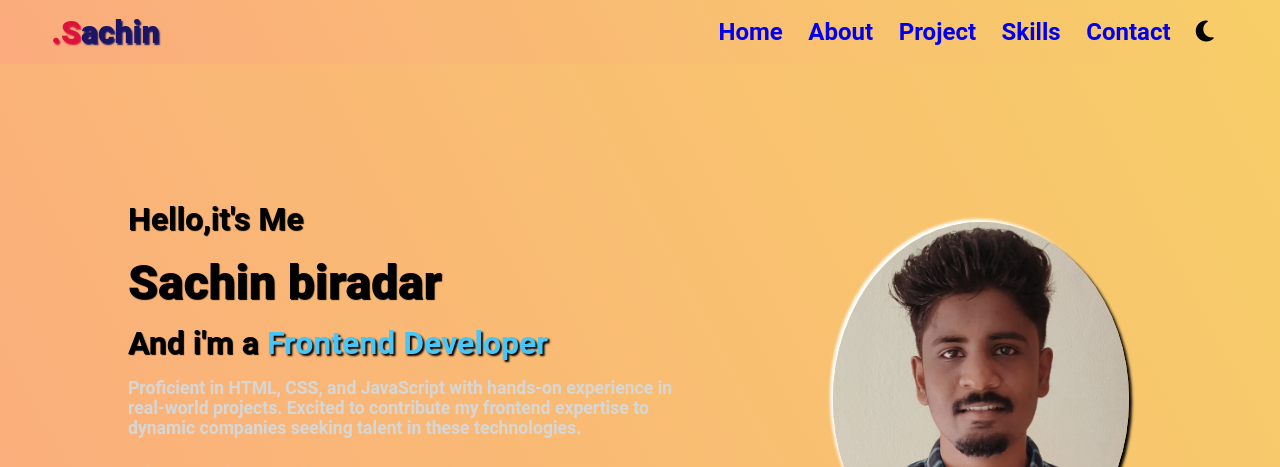
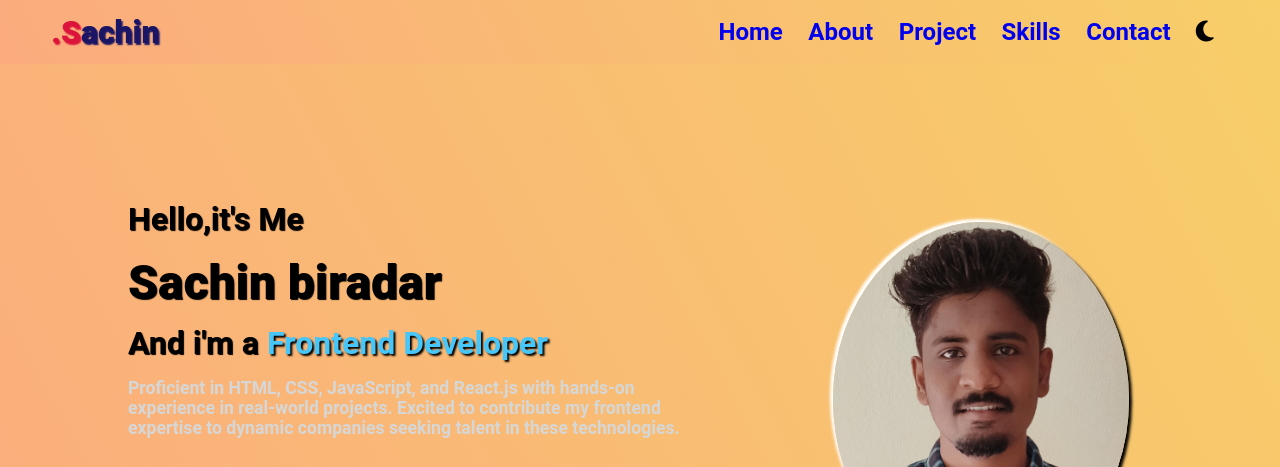
Before and after one commit to Sachinbiradar2030/portfolio, a plain HTML site: page index.html in a window 1280 px wide. Shown: the top 467 px of the page. Drawn offline with Linux system fonts and the light colour scheme.

Commit message:
Update index.html

```diff
--- a/index.html
+++ b/index.html
@@ -26,8 +26,8 @@
     <h3>Hello,it's Me</h3>
     <h1>Sachin biradar</h1>
     <h3>And i'm a <span>Frontend Developer</span></h3>
-    <p class="invert"> Proficient in HTML, CSS, and JavaScript with hands-on experience in real-world projects.
-      Excited to contribute my frontend expertise to dynamic companies seeking talent in these technologies.
+    <p class="invert"> Proficient in HTML, CSS, JavaScript, and React.js with hands-on experience in real-world projects.
+        Excited to contribute my frontend expertise to dynamic companies seeking talent in these technologies.
     </p>
     <div class="social-media">
       <a href="https://twitter.com/SachinB98911747">  <i class="fa-brands fa-twitter"></i></a>
```
